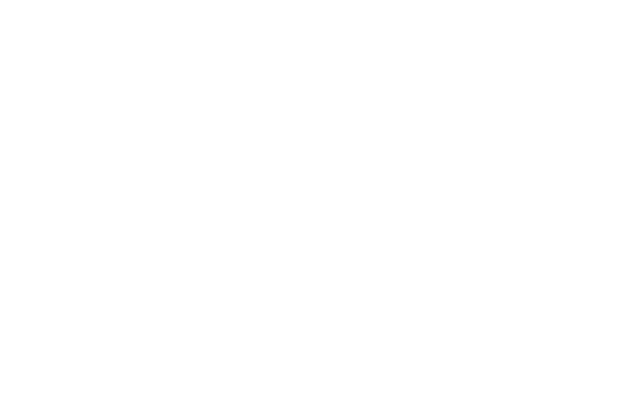
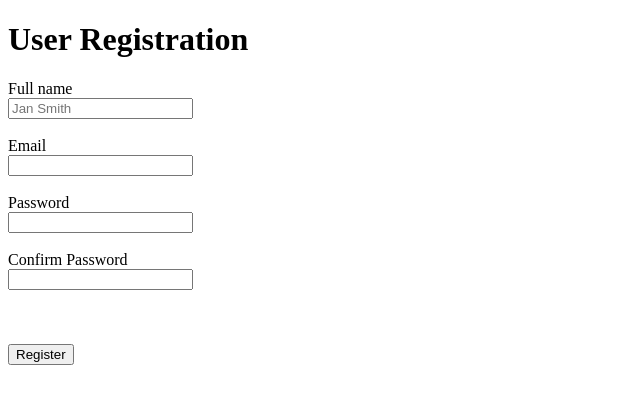
Before and after one commit to mitchdz/ECE513-personal, a plain HTML site: page lab3/register.html in a window 1280 px wide. Shown: the whole page, without its empty margins (0-640 px from the left). Drawn offline with Linux system fonts and the light colour scheme.

Commit message:
[WIP]Lab3: initial work done
Signed-off-by: mitchdz <mitch_dz@hotmail.com>

```diff
--- a/lab3/register.html
+++ b/lab3/register.html
@@ -6,8 +6,35 @@
       <link href="style.css" rel="stylesheet">
       <script src="register.js" defer></script>
    </head>
+   <body>
+	<div class="form">
+		<h1>User Registration</h1>
 
-   <body>
+   		<label for="Full name">Full name</label><br>
+   		<input type="text" id="fullName" name="first" placeholder="Jan Smith">
+   		<br><br>
 
+   		<label for="Email">Email</label><br>
+   		<input type="Email" id="email" name="email">
+   		<br><br>
+
+   		<label for="Password">Password</label><br>
+   		<input type="Password" id="password">
+   		<br><br>
+
+   		<label for="Password">Confirm Password</label><br>
+   		<input type="Password" id="passwordConfirm">
+   		<br><br>
+
+
+   		<br><br>
+   		<input type="Submit" id="submit" value="Register">
+	</div>
+	<div id="formErrors">
+
+	</div>
+
+
+ </form>
    </body>
 </html>
--- a/lab3/style.css
+++ b/lab3/style.css
@@ -0,0 +1,3 @@
+.formErrors {
+	display-style: none;
+}
```
